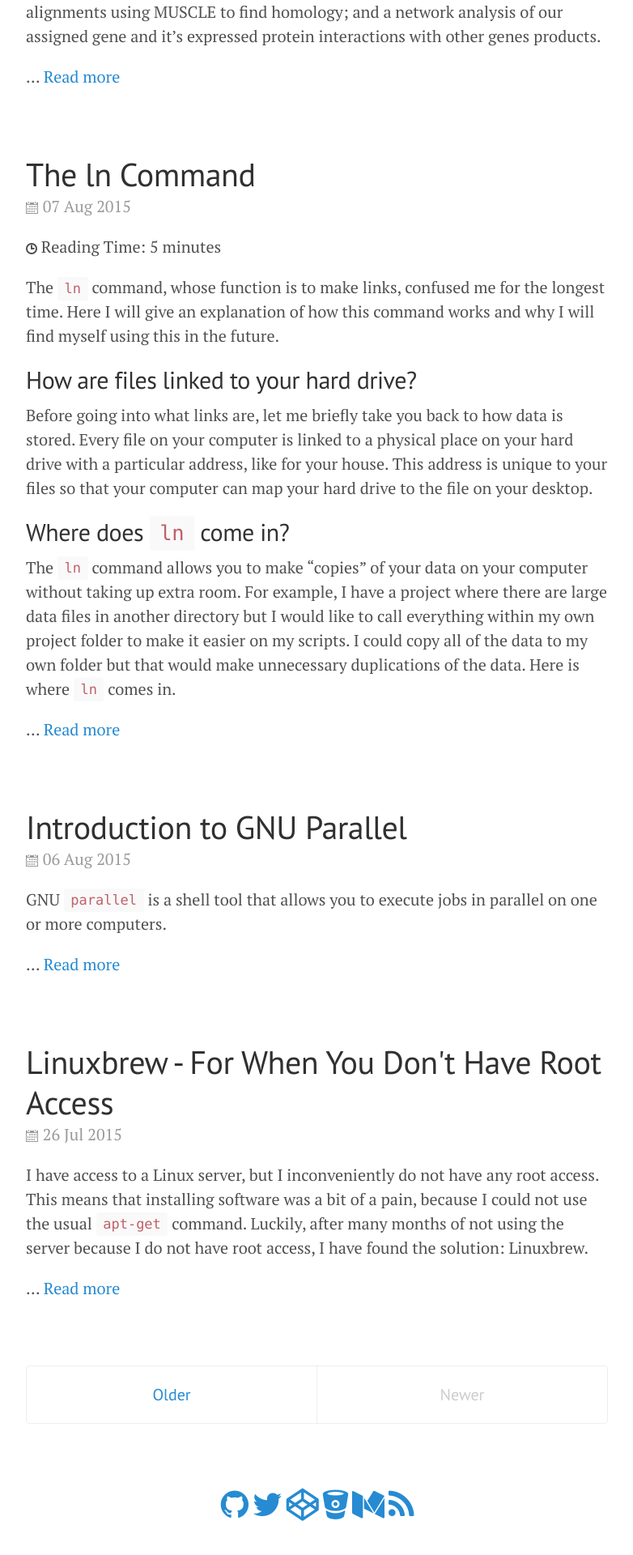
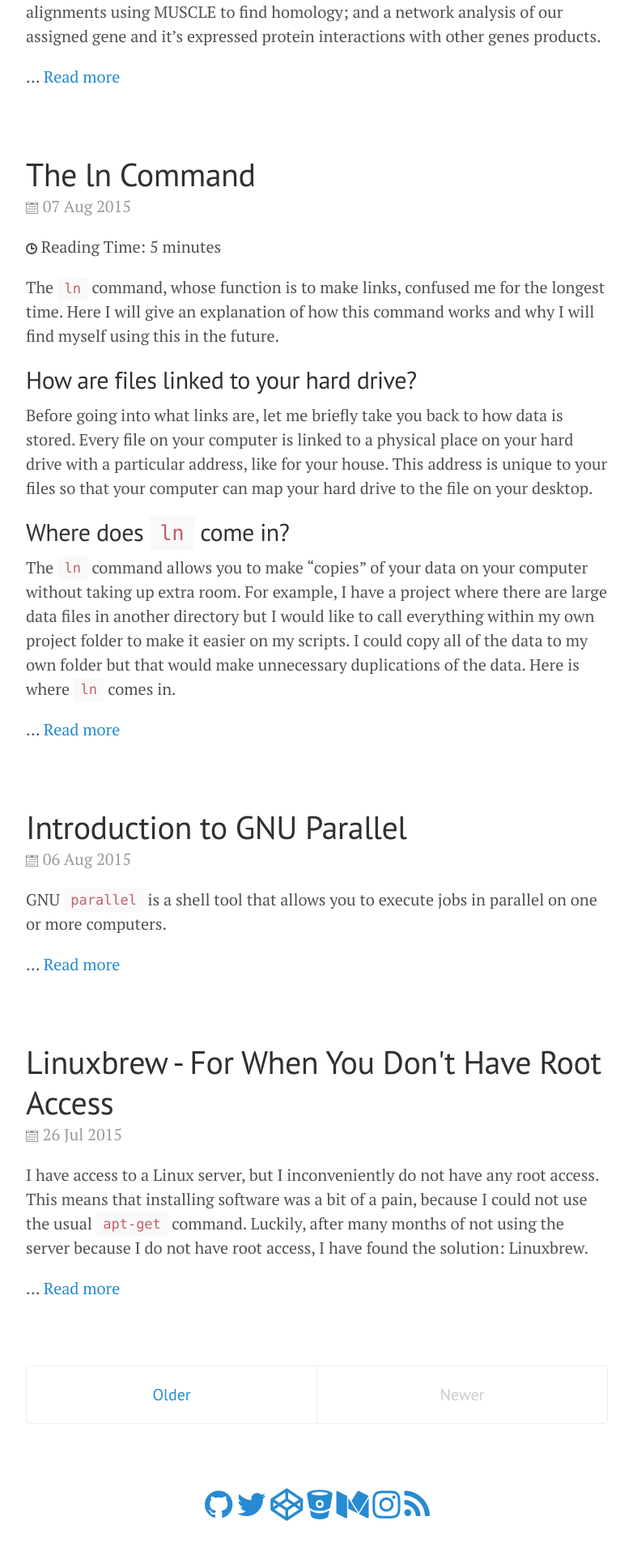
Before and after one commit to erictleung/erictleung.github.io, a Jekyll site: the page built from index.html, in a window 1280 px wide. Shown: the part 2667-4587 px from the top of the page at 81% size, without its empty margins (248-1030 px from the left). Built offline with Jekyll 4.4.1, drawn with Linux system fonts in a browser that asks for light colours; nearby versions of some CDN libraries; the list of posts is cut into pages by our own code.

Commit message:
Add Instagram icon to footer

```diff
--- a/_config.yml
+++ b/_config.yml
@@ -41,6 +41,7 @@ footer-links:
   bitbucket: erictleung
   codepen: erictleung
   medium: erictleung
+  instagram: erictleung
 
 # Default extension for new posts and pages
 post_ext: md
--- a/_includes/footer.html
+++ b/_includes/footer.html
@@ -29,6 +29,12 @@
   </a>
 {% endif %}
 
+{% if site.footer-links.instagram %}
+  <a href="//instagram.com/{{ site.footer-links.instagram }}">
+    <i class="fa fa-instagram fa-2x" aria-hidden="true"></i>
+  </a>
+{% endif %}
+
 {% if site.pages_list.Feed %}
   <a href="/atom.xml">
     <i class="fa fa-rss fa-2x"></i>
```
